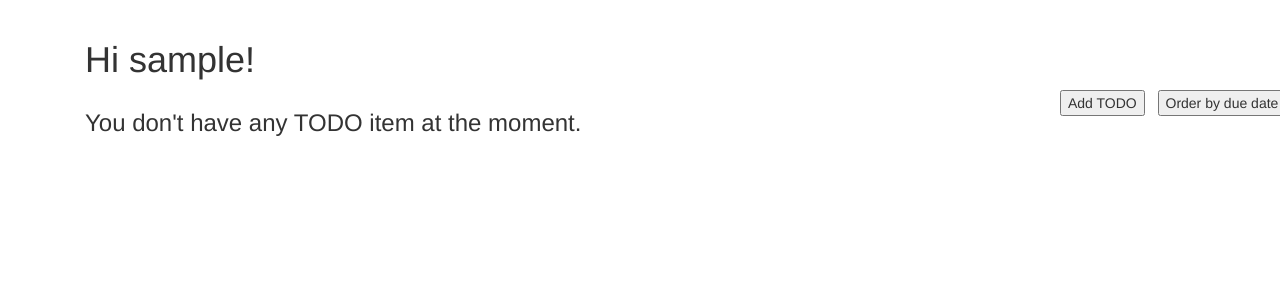
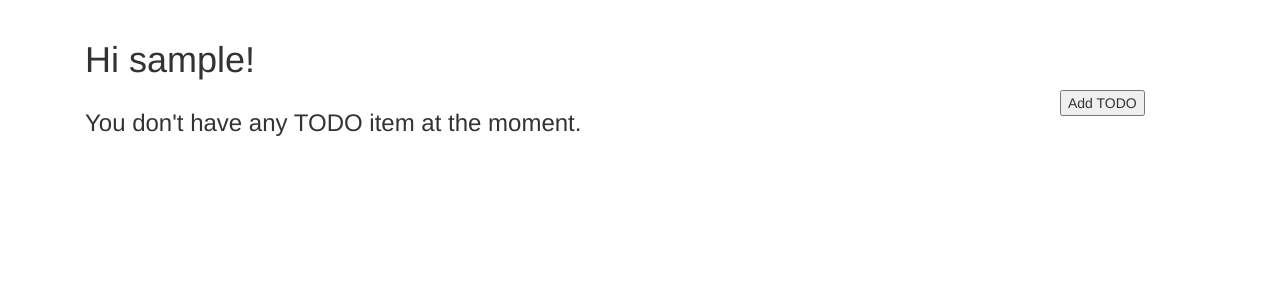
Before and after one commit to Mabelal/TwoFish, a Flask app: page /home/ in a window 1280 px wide. Shown: the part 52-352 px from the top of the page. Run offline with Flask 2, Linux system fonts and the light colour scheme; the visitor is signed in with stand-in values (Sample User, id 1); data comes from the database, SQL or seed files in the repository; data that the repository does not hold is empty; some libraries are stand-ins or nearby versions.

Commit message:
Add working datepickers and remove sort

```diff
--- a/src/routes/todos_controller.py
+++ b/src/routes/todos_controller.py
@@ -23,14 +23,6 @@ def add_todo():
     return redirect(url_for("todos_controller.home"))
 
 
-@todos_controller_bp.route("/sort_todos", methods=["POST"])
-def sort_todos():
-    form = TodoList()
-    return render_template(
-        "home_form.html", title="Home", form=form, todos=todos_service.sort_todos()
-    )
-
-
 @todos_controller_bp.route("/mark_complete/<todo_id>", methods=["POST"])
 def mark_complete(todo_id):
     todos_service.mark_complete(todo_id)
@@ -53,9 +45,8 @@ def delete(todo_id):
     return redirect(url_for("todos_controller.home"))
 
 
-@todos_controller_bp.route("/set_date/<todo_id>", methods=["POST"])
-def set_date(todo_id):
-    due_date = request.form["due_date"]
-    print(due_date)
+@todos_controller_bp.route("/set_date", methods=["POST"])
+def set_date():
+    todo_id, due_date = request.form["id"], request.form["due_date"]
     todos_service.set_date(todo_id, due_date)
     return redirect(url_for("todos_controller.home"))
--- a/src/static/js/myscripts.js
+++ b/src/static/js/myscripts.js
@@ -1,6 +1,11 @@
 
-const datePicker = document.querySelector('.datepicker')
+const datepickers = document.querySelectorAll('.datepicker')
 
-datePicker.addEventListener('change', (event) => {
-   console.log(event.target.value)
-});
+for(const dp of datepickers){
+    dp.addEventListener('change', (event) => {
+       $.post('/home/set_date', {
+           due_date: event.target.value,
+           id: dp.id
+       })
+    });
+}
--- a/src/templates/base.html
+++ b/src/templates/base.html
@@ -36,3 +36,8 @@
         {% block app_content %} {% endblock %}
     </div>
 {% endblock %}
+
+{% block scripts %}
+    <script src="{{ url_for('static', filename="js/myscripts.js") }}"></script>
+    {{ super() }}
+{% endblock %}
--- a/src/templates/home_form.html
+++ b/src/templates/home_form.html
@@ -21,18 +21,11 @@
                     <h3>You don't have any TODO item at the moment.</h3>
                 {% endif %}
             </div>
-            <div class="col-md-1">
+            <div class="col-md-2">
                 <form action="{{ url_for("todos_controller.add_todo") }}" method="post">
                     {{ form.hidden_tag() }}
                     {{ form.add_btn() }}
                 </form>
-            </div>
-            <div class="col-md-1">
-                <form action="{{ url_for("todos_controller.sort_todos") }}" method="post">
-                    {{ form.hidden_tag() }}
-                    {{ form.sort_btn() }}
-                </form>
-            </div>
         </div>
     </div>
 {% endblock %}
--- a/src/templates/todo.html
+++ b/src/templates/todo.html
@@ -22,7 +22,7 @@
         </td>
         <td>
             <label>
-                <input class="datepicker" type="date" value="{{ todo.due_date }}">
+                <input class="datepicker" id="{{ todo.id }}" type="date" value="{{ todo.due_date }}">
             </label>
         </td>
         <td>
--- a/src/todos/todos_service.py
+++ b/src/todos/todos_service.py
@@ -4,7 +4,7 @@ import datetime
 
 
 def get_todos():
-    return current_user.todos.all()
+    return current_user.todos.order_by(Todo.due_date).all()
 
 
 def add_todo():
@@ -29,10 +29,6 @@ def edit_todo(todo_id, body):
     db.session.commit()
 
 
-def sort_todos():
-    return current_user.todos.order_by(Todo.due_date).all()
-
-
 def mark_complete(todo_id):
     todo = Todo.query.get(todo_id)
     todo.is_complete = not todo.is_complete
@@ -47,5 +43,6 @@ def delete(todo_id):
 
 def set_date(todo_id, due_date):
     todo = Todo.query.get(todo_id)
-    todo.due_date = due_date
+    due_date = [int(x) for x in due_date.split('-')]
+    todo.due_date = datetime.date(due_date[0], due_date[1], due_date[2])
     db.session.commit()
--- a/src/todos/todos_view.py
+++ b/src/todos/todos_view.py
@@ -4,4 +4,3 @@ from wtforms import SubmitField
 
 class TodoList(FlaskForm):
     add_btn = SubmitField("Add TODO")
-    sort_btn = SubmitField("Order by due date")
```
Also changed, not shown: 1 other file.
